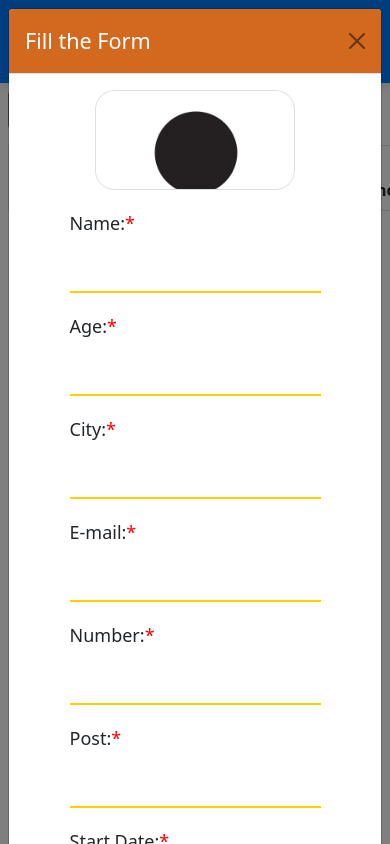
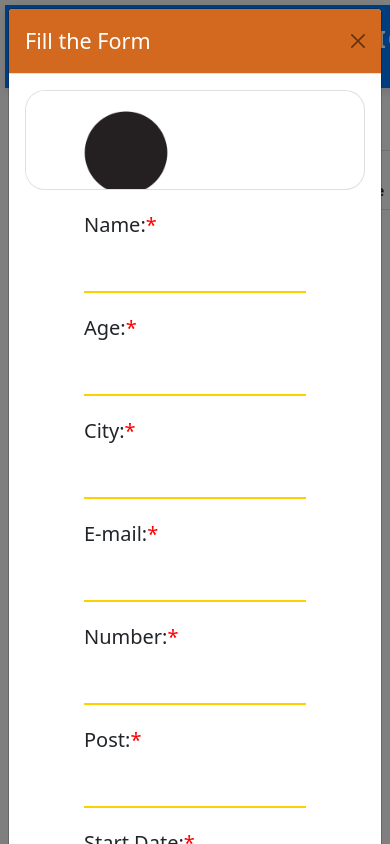
Before and after one commit to sugeshpandi/CRUD-Operation, a plain HTML site: page index.html in a window 390 px wide. Both pictures are taken after a click on the button "New User". Shown: the top 844 px of the page. Drawn offline with nearby package versions, Linux system fonts and the light colour scheme.

Commit message:
Feat:code updated

```diff
--- a/index.html
+++ b/index.html
@@ -18,7 +18,7 @@
     <link rel="stylesheet" href="style.css" />
   </head>
   <body>
-    <div class="header">
+    <div class="header fixed">
       <h1>CRUD-Operation</h1>
     </div>
     <section class="p-2">
--- a/style.css
+++ b/style.css
@@ -2,17 +2,19 @@
 *,
 *::after,
 *::before {
-    margin: 0;
-    padding: 0;
-    box-sizing: border-box;
+  margin: 0;
+  padding: 0;
+  box-sizing: border-box;
 }
-
+body {
+  font-size: 16px; /* Default font size */
+}
 /* Header Styles */
 .header {
   background-color: #007bff; /* Primary blue color */
   padding: 20px 0;
   text-align: center;
-  width: 100%;
+  width: 160%;
   box-shadow: 0 4px 10px rgba(0, 0, 0, 0.1); /* Subtle shadow for depth */
   position: relative;
   z-index: 10;
@@ -62,9 +64,8 @@ td button i {
 }
 
 .modal-body form .imgholder {
-  width: 100%; /* Make it responsive */
-  max-width: 200px; /* Limit the maximum width */
-  height: auto; /* Adjust height automatically */
+  width: 200px;
+  height: 200px;
   position: relative;
   border-radius: 20px;
   overflow: hidden;
@@ -73,9 +74,9 @@ td button i {
 .imgholder .upload {
   position: absolute;
   bottom: 0;
-  left: 0;
+  left: 10;
   width: 100%;
-  height: 25%; /* Adjust height as a percentage */
+  height: 100px;
   background: rgba(0, 0, 0, 0.3);
   display: none;
   justify-content: center;
@@ -85,7 +86,7 @@ td button i {
 
 .upload i {
   color: #fff;
-  font-size: 25px; /* Adjust font size */
+  font-size: 35px;
 }
 
 .imgholder:hover .upload {
@@ -97,7 +98,7 @@ td button i {
 }
 
 .modal-body form .inputField {
-  flex: 1;
+  flex-basis: 68%;
   border-left: 5px groove rgb(255, 208, 0);
   padding-left: 20px;
 }
@@ -105,12 +106,13 @@ td button i {
 form .inputField > div {
   width: 100%;
   display: flex;
-  flex-direction: column; /* Stack elements vertically */
+  justify-content: space-between;
+  align-items: center;
   margin-bottom: 20px;
 }
 
 form .inputField > div label {
-  font-size: 18px; /* Adjust font size */
+  font-size: 20px;
   font-weight: 500;
 }
 
@@ -120,7 +122,7 @@ form .inputField > div label {
 }
 
 form .inputField > div input {
-  width: 100%; /* Full width input fields */
+  width: 75%;
   padding: 10px;
   border: none;
   outline: none;
@@ -138,6 +140,7 @@ form .inputField > div input {
 }
 
 /* Responsive Styles */
+
 @media (max-width: 768px) {
   .header h1 {
     font-size: 2rem;
@@ -150,7 +153,7 @@ form .inputField > div input {
 
   .modal-body form .imgholder {
     width: 100%;
-    height: auto; /* Adjust height */
+    height: 150px;
     margin-bottom: 20px;
   }
 
@@ -175,12 +178,16 @@ form .inputField > div input {
 }
 
 @media (max-width: 480px) {
+  body {
+    font-size: 14px; /* Smaller font on mobile */
+    padding: 5px; /* Reduce padding */
+  }
   .header h1 {
     font-size: 1.5rem;
   }
 
   .modal-body form .imgholder {
-    height: 100px; /* Adjust height for small screens */
+    height: 100px;
   }
 
   .imgholder .upload {
@@ -188,6 +195,6 @@ form .inputField > div input {
   }
 
   .upload i {
-    font-size: 20px; /* Adjust font size */
+    font-size: 25px;
   }
 }
```
